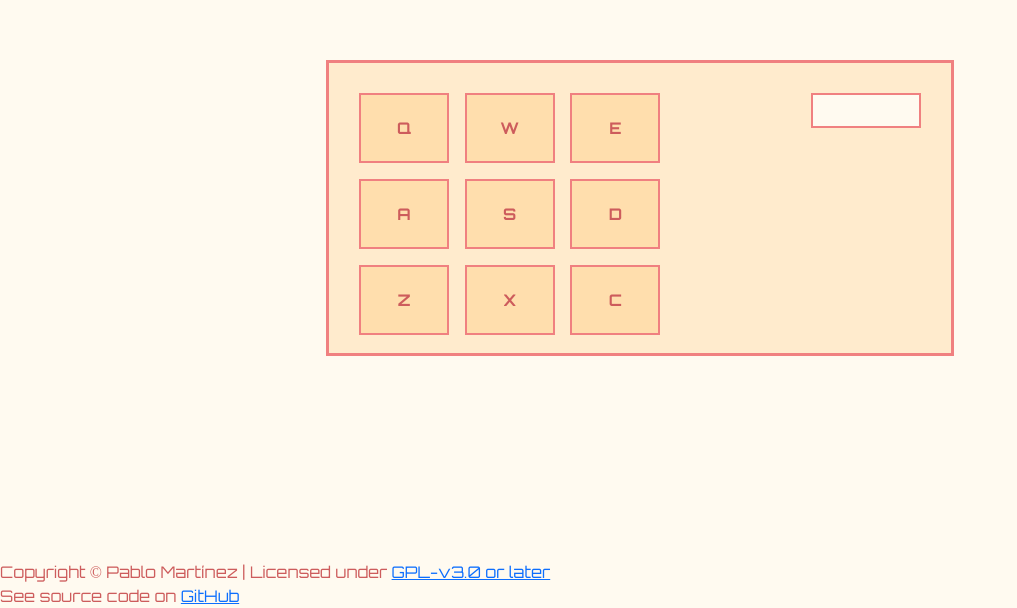
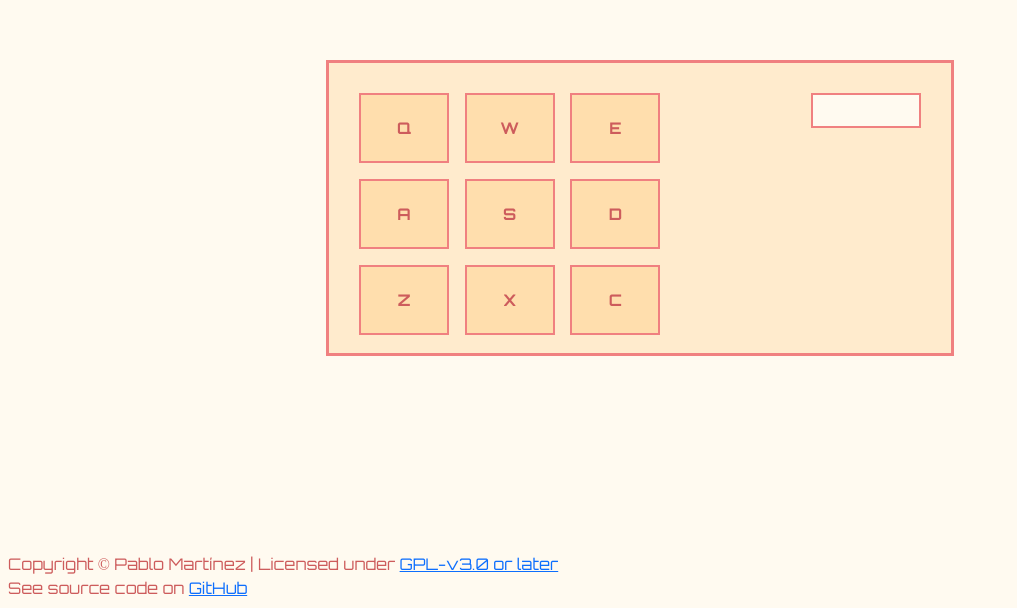
Before and after one commit to pablomartan/drum-machine, a React app: page src/html/index.html in a window 1280 px wide. Shown: the part 192-800 px from the top of the page, without its empty margins (0-1017 px from the left). Built offline with nearby package versions, Linux system fonts and the light colour scheme.

Commit message:
feat: add padding to footer

```diff
--- a/src/html/index.html
+++ b/src/html/index.html
@@ -9,7 +9,7 @@
 <body>
     <div id="root" class="container-fluid d-flex justify-content-center
       align-items-center h-100"></div>
-    <footer class="fixed-bottom">
+    <footer class="fixed-bottom p-2">
         <div id="copyright">
              Copyright © Pablo Martínez | Licensed under <a
              href="https://www.gnu.org/licenses/gpl-3.0.en.html" target=_blank>
```
